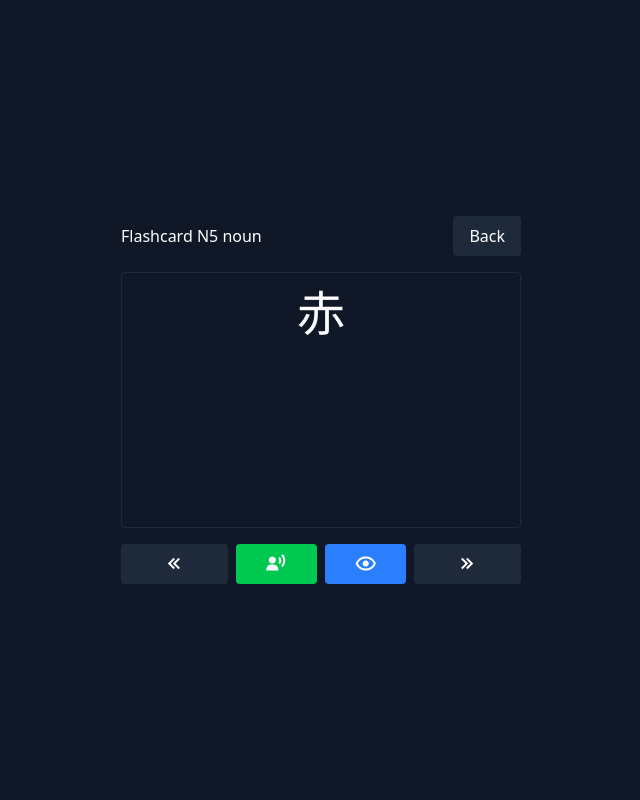
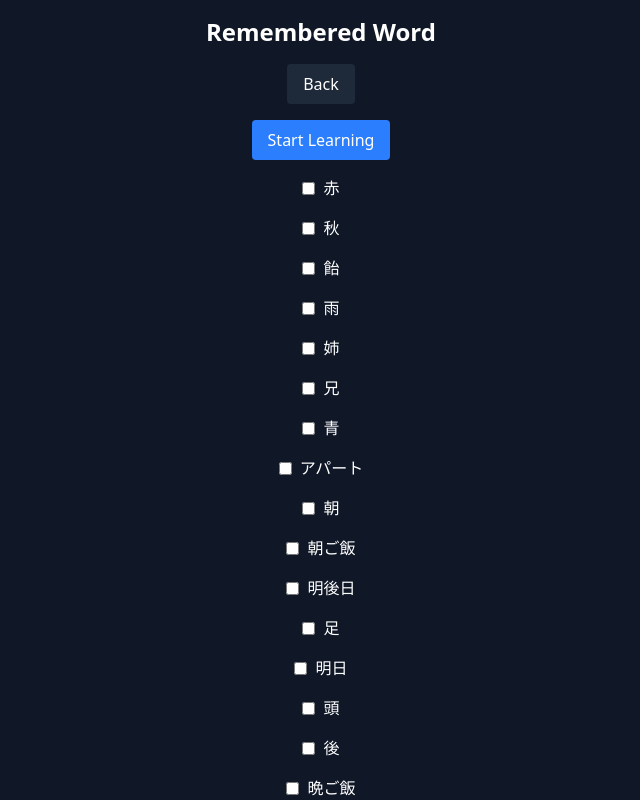
Before and after one commit to ridhoandml/nihongo-project, a Vue app: page / in a window 1280 px wide. Both pictures are taken after a click on the button "noun". Shown: the top 800 px of the page, without its empty margins (319-959 px from the left). Built offline with nearby package versions, Linux system fonts and the light colour scheme.

Commit message:
chore: add remember card

```diff
--- a/src/router/index.ts
+++ b/src/router/index.ts
@@ -1,10 +1,12 @@
 import { createRouter, createWebHistory } from 'vue-router';
 import FlashcardSelector from '@/views/FlashcardSelector.vue';
 import FlashcardView from '@/views/FlashcardView.vue';
+import WordCheck from '@/views/WordCheck.vue';
 
 const routes = [
   { path: '/', name: 'Home', component: FlashcardSelector },
-  { path: '/:level/:type', name: 'Flashcard', component: FlashcardView },
+  { path: '/:level/:type', name: 'WordCheck', component: WordCheck },
+  { path: '/:level/:type/learning', name: 'Flashcard', component: FlashcardView },
 ];
 
 export default createRouter({
--- /dev/null
+++ b/src/utils/get-json.ts
@@ -0,0 +1,12 @@
+const jsonFiles = import.meta.glob('/public/jlpt-*/**/*.json', { eager: true });
+
+const flashcardData: Record<string, any> = {};
+
+for (const path in jsonFiles) {
+  const category = path.split('/').pop()?.replace('.json', '');
+  if (category) {
+    flashcardData[category] = jsonFiles[path];
+  }
+}
+
+console.log(flashcardData);
--- a/src/views/FlashcardSelector.vue
+++ b/src/views/FlashcardSelector.vue
@@ -2,8 +2,6 @@
   <div class="min-h-screen flex flex-col items-center justify-center gap-4 p-4">
     <h1 class="text-2xl font-bold">Japanese Simple Flashcard</h1>
     <h3 class="text-lg">Choose JLPT Level</h3>
-
-    <!-- JLPT Level Selection -->
     <div class="flex gap-4">
       <label class="flex items-center gap-2">
         <input type="radio" value="n5" v-model="selectedLevel" />
@@ -41,6 +39,6 @@ const selectedLevel = ref<JLPTLevel>("n5")
 const types = ref<TypeFlashCard[]>(["noun", "katakana-noun", "adverb", "verb", "adjective-i", "adjective-na", "bunpou", "particles", "kanji"])
 
 function selectType(type: string) {
-  router.push({ name: 'Flashcard', params: { level: selectedLevel.value, type } });
+  router.push({ name: 'WordCheck', params: { level: selectedLevel.value, type } });
 }
 </script>
--- a/src/views/FlashcardView.vue
+++ b/src/views/FlashcardView.vue
@@ -2,8 +2,8 @@
   <div class="h-screen w-screen flex items-center justify-center p-8">
     <div class="flex grow flex-col max-w-[400px] justify-center gap-4">
       <div class="flex items-center gap-8">
-        <h1 class="flex grow text-1xl">Flashcard {{ level.toUpperCase() }} {{ type }}</h1>
-        <button @click="$router.back()" class="px-4 py-2 bg-gray-800 rounded cursor-pointer">Back</button>
+        <h1 class="flex grow text-1xl">Flashcard {{ level.toUpperCase() }} {{ type }} - Current {{ currentIndex }} of {{ cards.length }}</h1>
+        <button @click="back" class="px-4 py-2 bg-gray-800 rounded cursor-pointer">Back</button>
       </div>
       <div v-if="cards.length > 0" class="flex grow flex-col">
         <div class="p-4 rounded h-64 text-center border border-gray-800">
@@ -43,24 +43,28 @@
 
 <script setup lang="ts">
 import { ref, onMounted, computed } from 'vue';
-import { useRoute } from 'vue-router';
+import { useRoute, useRouter } from 'vue-router';
 import type { JLPTLevel, TypeFlashCard } from './FlashcardSelector.vue';
+import type { JapaneseWordInterface } from './WordCheck.vue';
 
+const router = useRouter();
 const route = useRoute();
 const level = route.params.level as JLPTLevel;
 const type = route.params.type as TypeFlashCard;
 
 const jsonPath = `/jlpt-${level}/${type}.json`;
 
-const cards = ref<any[]>([]);
+const cards = ref<JapaneseWordInterface[]>([]);
 const currentIndex = ref(0);
 const showDetails = ref(false);
 
 const currentCard = computed(() => cards.value[currentIndex.value] || {});
 
 async function loadCards() {
-  const res = await fetch(jsonPath);
-  cards.value = await res.json();
+  const res = await fetch(jsonPath)
+  const rememberedCards = loadSelection()
+  const json = await res.json() as JapaneseWordInterface[]
+  cards.value = rememberedCards ? json.filter(item => !rememberedCards[item.kanji]) : json
 }
 
 function nextCard() {
@@ -103,6 +107,15 @@ function speak() {
   speechSynthesis.speak(utterance);
 }
 
+onMounted(loadCards)
 
-onMounted(loadCards);
+function loadSelection (): Record<string, boolean> | undefined {
+  const data = localStorage.getItem(`saved-${level}-${type}`)
+  if (!data) return undefined
+  return JSON.parse(data);
+}
+
+function back () {
+  router.push({ name: 'WordCheck', params: { level, type } });
+}
 </script>
--- /dev/null
+++ b/src/views/WordCheck.vue
@@ -0,0 +1,71 @@
+<template>
+  <div class="min-h-screen flex flex-col items-center gap-4 p-4">
+    <h1 class="text-2xl font-bold">Remembered Word</h1>
+    <button @click="back" class="px-4 py-2 bg-gray-800 rounded cursor-pointer">Back</button>
+    <button @click="startLearning" class="flex justify-center flex-auto px-4 py-2 bg-blue-500 text-white rounded cursor-pointer">
+      Start Learning
+    </button>
+
+    <div v-for="data in flashcardData" :key="data.kanji">
+      <label class="flex items-center gap-2">
+        <input type="checkbox" :value="savedData[data.kanji]" v-model="savedData[data.kanji]" />
+        {{ data.kanji }}
+      </label>
+    </div>
+  </div>
+</template>
+
+<script setup lang="ts">
+import { computed, ref, watch } from 'vue';
+import { useRoute, useRouter } from 'vue-router';
+import type { JLPTLevel, TypeFlashCard } from './FlashcardSelector.vue';
+
+export interface JapaneseWordInterface {
+  kanji: string,
+  furigana: string
+  translation: string
+  check: boolean
+}
+
+const jsonFiles = import.meta.glob('/public/jlpt-*/**/*.json', { eager: true })
+
+const router = useRouter();
+const route = useRoute();
+const level = route.params.level as JLPTLevel
+const type = route.params.type as TypeFlashCard
+const savedData = ref<Record<string, boolean>>({})
+
+const flashcardData = computed(() => {
+  for (const [path, moduleUnknown] of Object.entries(jsonFiles)) {
+    const category = path.split('/').pop()?.replace('.json', '')
+    if (path.includes(level) && type === category) {
+      const module = moduleUnknown as { default: JapaneseWordInterface[] }
+      return module.default
+    }
+  }
+})
+
+
+const isLoaded = loadSelection()
+if (isLoaded) savedData.value = isLoaded
+
+watch(savedData, () => saveSelection(), { deep: true })
+
+function saveSelection () {
+  localStorage.setItem(`saved-${level}-${type}`, JSON.stringify(savedData.value));
+}
+
+function loadSelection (): Record<string, boolean> | undefined {
+  const data = localStorage.getItem(`saved-${level}-${type}`)
+  if (!data) return undefined
+  return JSON.parse(data);
+}
+
+function startLearning() {
+  router.push({ name: 'Flashcard' });
+}
+
+function back() {
+  router.push({ name: 'Home' });
+}
+</script>
```
